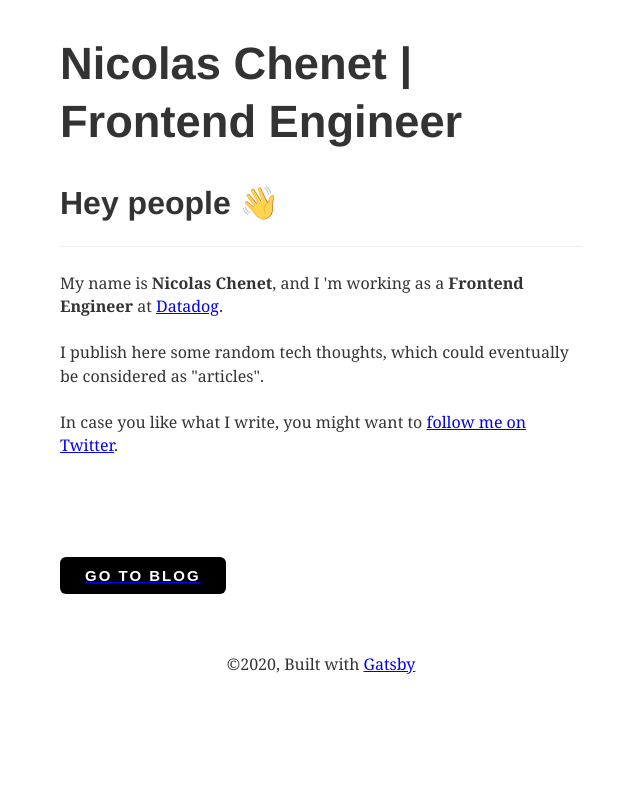
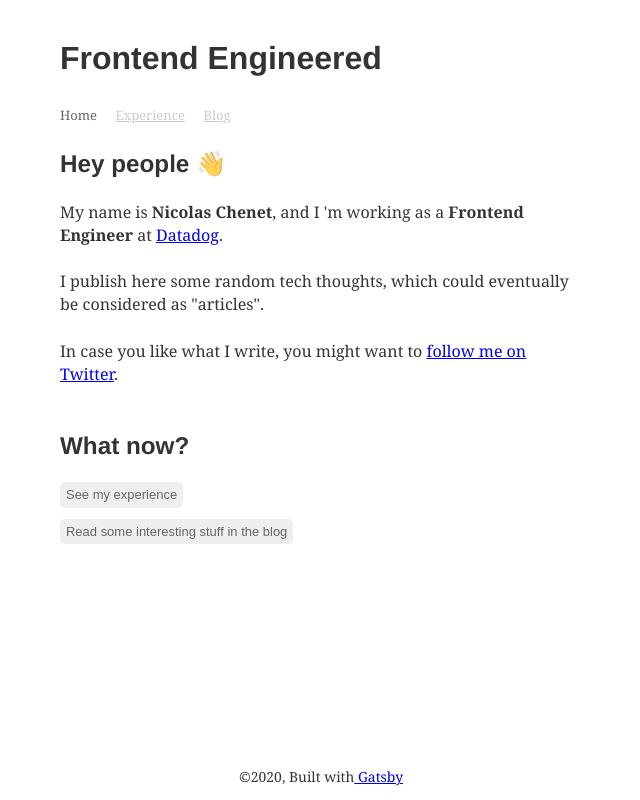
Before and after one commit to nicolaschenet/blog, a Gatsby site: page / in a window 1280 px wide. Shown: the whole page, without its empty margins (319-959 px from the left). Built offline with nearby package versions, Linux system fonts and the light colour scheme; Gatsby itself is replaced by a stand-in of ours; some packages are replaced by stand-ins of ours.

Commit message:
💄 Revamp styles

```diff
--- a/gatsby-config.js
+++ b/gatsby-config.js
@@ -1,8 +1,8 @@
 module.exports = {
     siteMetadata: {
-        title: `Nicolas Chenet | Frontend Engineer`,
+        title: `Frontend Engineered`,
         author: `Nicolas Chenet`,
-        description: `Personal website`,
+        description: `Nicolas Chenet's personal website. Experience, skills, talking about Frontend stuff, mostly React.`,
         siteUrl: `https://nicolaschenet.dev`,
         social: {
             twitter: `nicolaschenet`,
--- /dev/null
+++ b/src/components/Navigation.js
@@ -0,0 +1,44 @@
+import * as React from 'react'
+import styled from 'styled-components'
+
+import { rhythm, scale } from '../utils/typography'
+import { NAVIGATION_TEXT, LINK, LINK_HOVER } from '../utils/ui-colors'
+import { Link } from 'gatsby'
+
+const baseTypographyRythm = rhythm(1)
+const baseTypographyScale = scale(-1.5 / 5)
+
+const NavigationWrapper = styled.div`
+    display: flex;
+    margin: ${baseTypographyRythm} 0;
+    font-size: ${baseTypographyScale.fontSize};
+    line-height: ${baseTypographyScale.lineHeight};
+    color: ${NAVIGATION_TEXT};
+
+    & a {
+        margin-right: ${rhythm(4 / 5)};
+        color: ${LINK};
+
+        &:hover,
+        &.active {
+            color: ${LINK_HOVER};
+            text-decoration: none;
+        }
+    }
+`
+
+const Navigation = () => (
+    <NavigationWrapper>
+        <Link to="/" activeClassName="active">
+            Home
+        </Link>
+        <Link to="experience/" activeClassName="active">
+            Experience
+        </Link>
+        <Link to="blog/" activeClassName="active">
+            Blog
+        </Link>
+    </NavigationWrapper>
+)
+
+export default Navigation
--- a/src/components/button.js
+++ b/src/components/button.js
@@ -1,32 +1,32 @@
-import React from "react"
-import styled from "styled-components"
+import React from 'react'
+import styled from 'styled-components'
 
-const Button = props => (
-  <ButtonWrapper props={props}>{props.children}</ButtonWrapper>
-)
+import {
+    BUTTON,
+    BUTTON_TEXT,
+    BORDER,
+    BUTTON_HOVER,
+    BUTTON_TEXT_HOVER,
+} from '../utils/ui-colors'
+import { scale } from '../utils/typography'
+
+const baseTypographyScale = scale(-1.5 / 5)
 
 const ButtonWrapper = styled.button`
-  display: block;
-  border: none;
-  text-align: center;
-  box-sizing: border-box;
-  text-decoration: none;
-  padding: 10px 25px;
-  cursor: pointer;
-  text-transform: uppercase;
-  letter-spacing: 2px;
+    background: ${BUTTON};
+    border: none;
+    border-radius: 5px;
+    font-size: ${baseTypographyScale.fontSize};
+    line-height: ${baseTypographyScale.lineHeight};
+    color: ${BUTTON_TEXT};
+    cursor: pointer;
+    text-align: left;
 
-  background: ${props => props.props.background || "black"};
-  color: ${props => props.props.color || "rgb(255, 255, 255)"};
-  font-size: ${props => props.props.fontSize || "15px"};
-  font-weight: ${props => props.props.fontWeight || "600"};
-  border-radius: ${props => props.props.radius || "6px"};
-  margin-top: ${props => props.props.marginTop};
-  margin-bottom: ${props => props.props.marginBottom};
-
-  &:hover {
-    box-shadow: inset 0 0 100px 100px rgba(255, 255, 255, 0.25);
-  }
+    &:hover {
+        background: ${BUTTON_HOVER};
+        color: ${BUTTON_TEXT_HOVER};
+    }
 `
+const Button = ({ children }) => <ButtonWrapper>{children}</ButtonWrapper>
 
 export default Button
--- a/src/components/layout.js
+++ b/src/components/layout.js
@@ -4,86 +4,65 @@ import styled from 'styled-components'
 
 import { rhythm, scale } from '../utils/typography'
 
+import Navigation from './Navigation'
+
 class Layout extends React.Component {
     render() {
         const { location, title, children } = this.props
-        const rootPath = `${__PATH_PREFIX__}/`
-        const blogPath = `${__PATH_PREFIX__}/blog/`
-        let header
-
-        if (location.pathname === rootPath || location.pathname === blogPath) {
-            header = (
-                <h1
-                    style={{
-                        ...scale(1.5),
-                        marginBottom: rhythm(1.5),
-                        marginTop: 0,
-                    }}
-                >
-                    <Link
-                        style={{
-                            boxShadow: `none`,
-                            textDecoration: `none`,
-                            color: `inherit`,
-                        }}
-                        to={location.pathname === blogPath ? `/blog/` : `/`}
-                    >
-                        {' '}
-                        {title}{' '}
-                    </Link>{' '}
-                </h1>
-            )
-        } else {
-            header = (
-                <h3
-                    style={{
-                        marginTop: 0,
-                    }}
-                >
-                    <Link
-                        style={{
-                            boxShadow: `none`,
-                            textDecoration: `none`,
-                            color: `inherit`,
-                        }}
-                        to={`/blog/`}
-                    >
-                        {' '}
-                        {title}{' '}
-                    </Link>{' '}
-                </h3>
-            )
-        }
         return (
             <Wrapper>
                 <div
                     style={{
                         marginLeft: `auto`,
                         marginRight: `auto`,
-                        maxWidth: rhythm(24),
+                        width: rhythm(24),
                         padding: `${rhythm(1.5)} ${rhythm(3 / 4)}`,
                     }}
                 >
-                    <header>{header}</header>
+                    <header>
+                        <h1
+                            style={{
+                                ...scale(1),
+                                marginBottom: rhythm(1),
+                                marginTop: 0,
+                            }}
+                        >
+                            <Link
+                                style={{
+                                    boxShadow: `none`,
+                                    textDecoration: `none`,
+                                    color: `inherit`,
+                                }}
+                                to="/"
+                            >
+                                {title}
+                            </Link>
+                        </h1>
+                    </header>
+                    <Navigation />
                     <main>{children}</main>
                 </div>
                 <Footer>
-                    {' '}
-                    ©{new Date().getFullYear()}, Built with {` `}{' '}
-                    <a href="https://www.gatsbyjs.org"> Gatsby </a>{' '}
-                </Footer>{' '}
+                    ©{new Date().getFullYear()}, Built with
+                    <a href="https://www.gatsbyjs.org"> Gatsby </a>
+                </Footer>
             </Wrapper>
         )
     }
 }
 
 const Wrapper = styled.div`
-    min-height: 100vh;
+    height: 100vh;
+    display: flex;
+    flex-direction: column;
+    justify-content: space-between;
 `
-
+const footerTypographyScale = scale(-1 / 5)
 const Footer = styled.footer`
     text-align: center;
-    margin: 24px;
+    font-size: ${footerTypographyScale.fontSize};
+    line-height: ${footerTypographyScale.lineHeight};
+    margin: ${rhythm(1 / 2)};
 `
 
 export default Layout
--- a/src/pages/cv.js
+++ b/src/pages/experience.js
@@ -4,6 +4,8 @@ import { graphql } from 'gatsby'
 
 import Layout from '../components/layout'
 import SEO from '../components/seo'
+
+import resume from '../../content/resume/profile.json'
 
 /** Component */
 export default ({ data, location }) => {
@@ -12,10 +14,11 @@ export default ({ data, location }) => {
             siteMetadata: { title },
         },
     } = data
+    console.log({ resume })
     return (
         <Layout location={location} title={title}>
             <SEO title="CV" />
-            CV
+            Here comes the CV...
         </Layout>
     )
 }
--- a/src/pages/index.js
+++ b/src/pages/index.js
@@ -7,37 +7,50 @@ import SEO from '../components/seo'
 import Bio from '../components/bio'
 import Button from '../components/button'
 
-const Greetings = styled.h1`
-    padding-bottom: 25px;
-    margin-bottom: 25px;
-    border-bottom: solid 1px #eee;
+import { rhythm } from '../utils/typography'
+
+const Shortcuts = styled.div`
+    margin-top: ${rhythm(2)};
 `
 
-class IndexPage extends React.Component {
-    render() {
-        const { data } = this.props
+const Shortcut = styled(Link)`
+    display: block;
+    margin-bottom: ${rhythm(1 / 2)};
+
+    &:last-child {
+        margin: 0;
+    }
+`
+
+const IndexPage = ({ data, location }) => {
     const { siteMetadata } = data.site
     const {
+        author,
         title,
         social: { twitter },
     } = siteMetadata
 
     return (
-            <Layout location={this.props.location} title={title}>
+        <Layout location={location} title={title}>
             <SEO
                 title="Home"
-                    keywords={[`blog`, `gatsby`, `javascript`, `react`]}
+                keywords={[
+                    'blog',
+                    'gatsby',
+                    'javascript',
+                    'react',
+                    'nicolas chenet',
+                ]}
             />
-                <Greetings>
+            <h2>
                 Hey people{' '}
                 <span role="img" aria-label="wave emoji">
                     👋
                 </span>
-                </Greetings>
+            </h2>
             <p>
-                    {' '}
-                    My name is <strong>Nicolas Chenet</strong>, and I 'm working
-                    as a <strong>Frontend Engineer</strong> at{' '}
+                My name is <strong>{author}</strong>, and I 'm working as a{' '}
+                <strong>Frontend Engineer</strong> at{' '}
                 <a
                     href="https://www.datadoghq.com"
                     target="_blank"
@@ -48,8 +61,8 @@ class IndexPage extends React.Component {
                 .
             </p>
             <p>
-                    I publish here some random tech thoughts, which could
-                    eventually be considered as "articles".
+                I publish here some random tech thoughts, which could eventually
+                be considered as "articles".
             </p>
             <p>
                 In case you like what I write, you might want to{' '}
@@ -61,13 +74,17 @@ class IndexPage extends React.Component {
                 </a>
                 .
             </p>
-
-                <Link to="/blog/">
-                    <Button marginTop="100px">Go to Blog</Button>
-                </Link>
+            <Shortcuts>
+                <h2>What now? </h2>
+                <Shortcut to="/experience/">
+                    <Button>See my experience</Button>
+                </Shortcut>
+                <Shortcut to="/blog/">
+                    <Button>Read some interesting stuff in the blog</Button>
+                </Shortcut>
+            </Shortcuts>
         </Layout>
     )
-    }
 }
 
 export default IndexPage
@@ -76,6 +93,7 @@ export const pageQuery = graphql`
     query {
         site {
             siteMetadata {
+                author
                 title
                 social {
                     twitter
--- /dev/null
+++ b/src/utils/ui-colors.js
@@ -0,0 +1,12 @@
+/** Generic attributes */
+export const BORDER = '#eee'
+
+/** Buttons */
+export const BUTTON = '#efefef'
+export const BUTTON_HOVER = '#ddd'
+export const BUTTON_TEXT = '#666'
+export const BUTTON_TEXT_HOVER = '#333'
+
+/** Links */
+export const LINK = '#ccc'
+export const LINK_HOVER = '#666'
```
Lines whose indentation alone changed are shown as unchanged.
